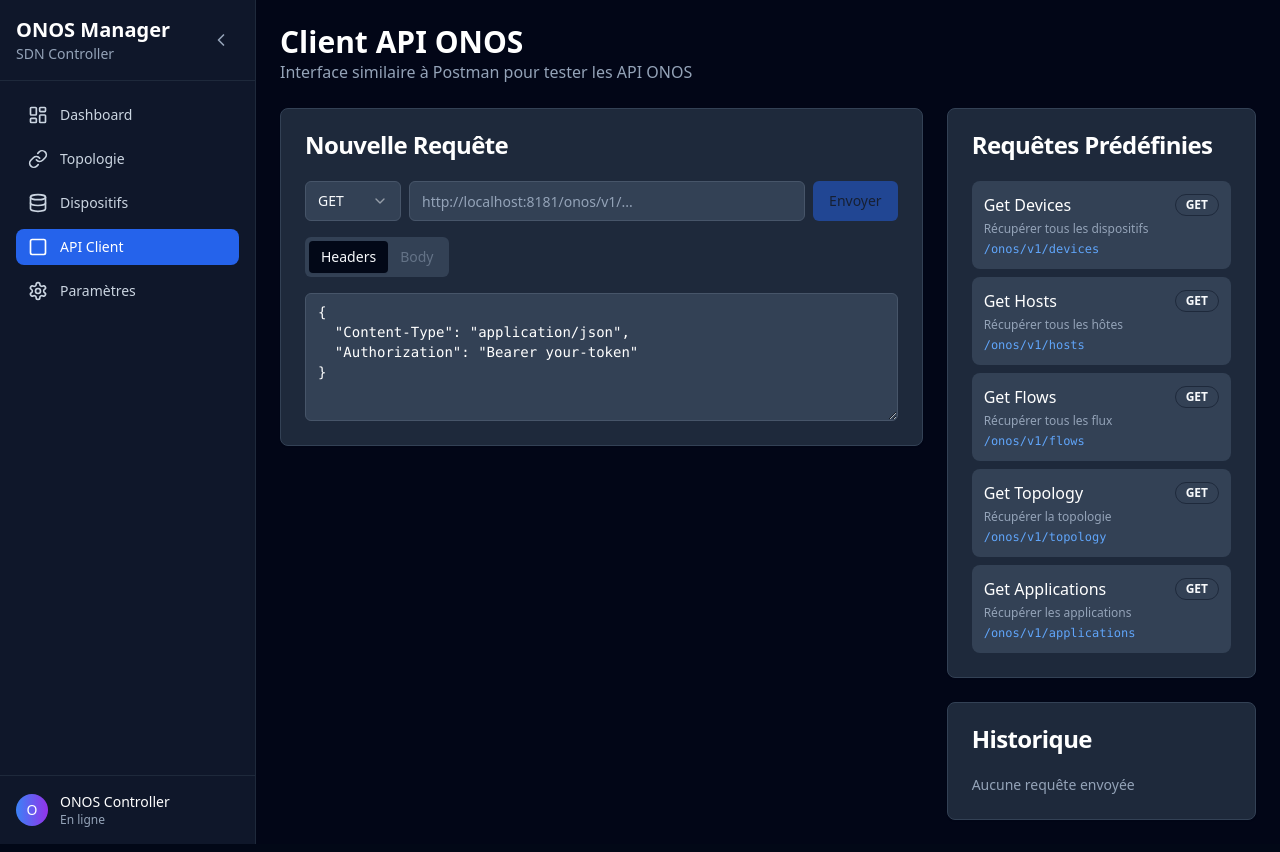
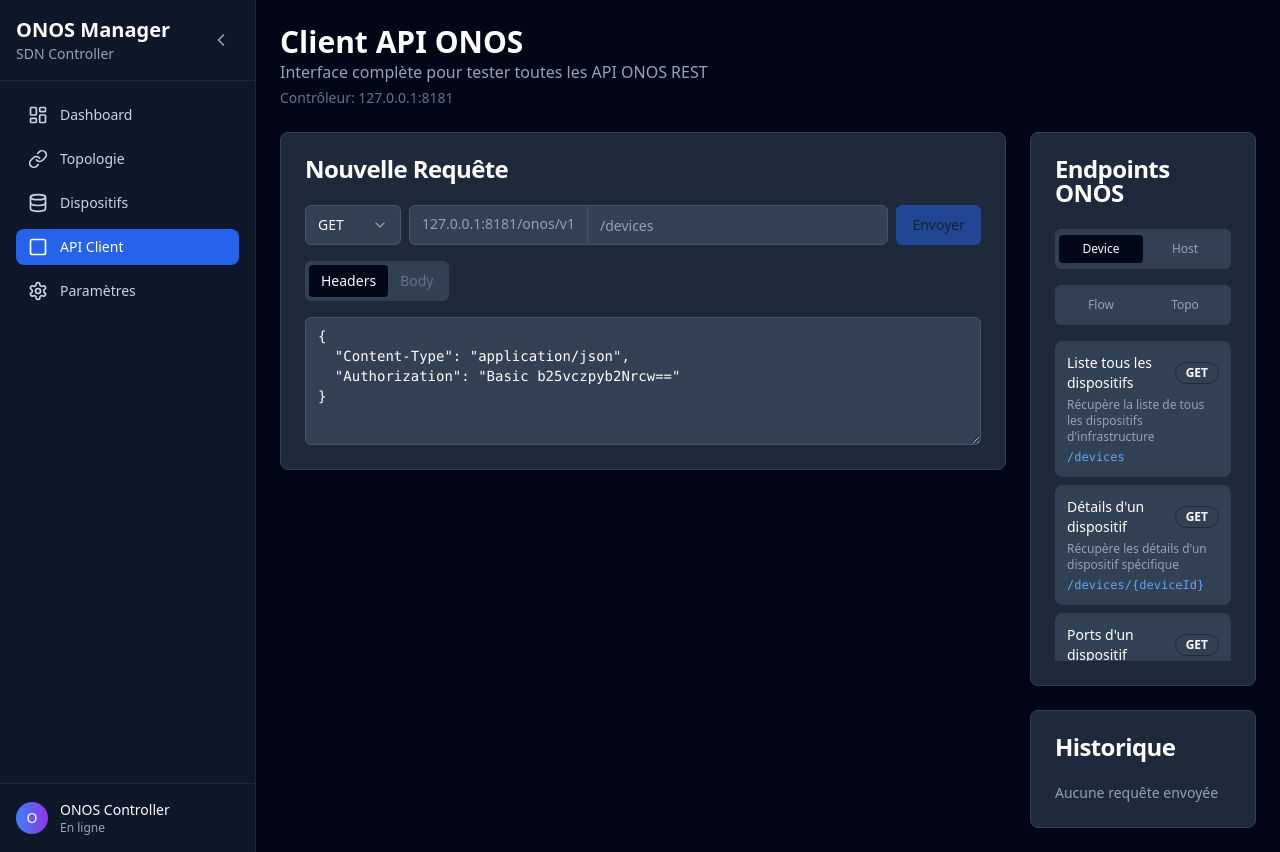
Before and after one commit to benyachchou/flow-topology-viewer, a React (Vite) app: page /api in a window 1280 px wide. Built offline with nearby package versions, Linux system fonts and the light colour scheme.

Commit message:
Add ONOS API endpoints
Implement API endpoints for various ONOS resources.

```diff
--- a/src/pages/ApiClient.tsx
+++ b/src/pages/ApiClient.tsx
@@ -1,5 +1,5 @@
 
-import { useState } from 'react';
+import { useState, useEffect } from 'react';
 import { Card, CardContent, CardHeader, CardTitle } from '@/components/ui/card';
 import { Button } from '@/components/ui/button';
 import { Input } from '@/components/ui/input';
@@ -8,42 +8,113 @@ import { Select, SelectContent, SelectItem, SelectTrigger, SelectValue } from '@
 import { Badge } from '@/components/ui/badge';
 import { Tabs, TabsContent, TabsList, TabsTrigger } from '@/components/ui/tabs';
 
-const predefinedRequests = [
-  { name: 'Get Devices', method: 'GET', url: '/onos/v1/devices', description: 'Récupérer tous les dispositifs' },
-  { name: 'Get Hosts', method: 'GET', url: '/onos/v1/hosts', description: 'Récupérer tous les hôtes' },
-  { name: 'Get Flows', method: 'GET', url: '/onos/v1/flows', description: 'Récupérer tous les flux' },
-  { name: 'Get Topology', method: 'GET', url: '/onos/v1/topology', description: 'Récupérer la topologie' },
-  { name: 'Get Applications', method: 'GET', url: '/onos/v1/applications', description: 'Récupérer les applications' },
-];
+const onosEndpoints = {
+  'Device': [
+    { name: 'Liste tous les dispositifs', method: 'GET', url: '/devices', description: 'Récupère la liste de tous les dispositifs d\'infrastructure' },
+    { name: 'Détails d\'un dispositif', method: 'GET', url: '/devices/{deviceId}', description: 'Récupère les détails d\'un dispositif spécifique' },
+    { name: 'Ports d\'un dispositif', method: 'GET', url: '/devices/{deviceId}/ports', description: 'Liste les ports d\'un dispositif spécifique' },
+    { name: 'Créer un dispositif', method: 'POST', url: '/devices', description: 'Crée un nouveau dispositif dans l\'inventaire' },
+    { name: 'Mettre à jour un dispositif', method: 'PUT', url: '/devices/{deviceId}', description: 'Met à jour un dispositif - attributs, disponibilité, maîtrise' },
+    { name: 'Supprimer un dispositif', method: 'DELETE', url: '/devices/{deviceId}', description: 'Supprime un dispositif de l\'inventaire' },
+  ],
+  'Link': [
+    { name: 'Liste tous les liens', method: 'GET', url: '/links', description: 'Récupère tous les liens d\'infrastructure' },
+    { name: 'Détails d\'un lien', method: 'GET', url: '/links?device={deviceId}&port={portNumber}&direction={direction}', description: 'Détails d\'un lien spécifique' },
+    { name: 'Créer un lien', method: 'POST', url: '/links', description: 'Crée un nouveau lien d\'infrastructure' },
+    { name: 'Mettre à jour un lien', method: 'PUT', url: '/links/{linkId}', description: 'Met à jour un lien - attributs, type' },
+    { name: 'Supprimer un lien', method: 'DELETE', url: '/links/{linkId}', description: 'Supprime un lien d\'infrastructure' },
+  ],
+  'Host': [
+    { name: 'Liste tous les hôtes', method: 'GET', url: '/hosts', description: 'Récupère tous les hôtes terminaux' },
+    { name: 'Détails d\'un hôte par ID', method: 'GET', url: '/hosts/{hostId}', description: 'Détails d\'un hôte spécifique par ID' },
+    { name: 'Détails d\'un hôte par MAC/VLAN', method: 'GET', url: '/hosts/{mac}/{vlan}', description: 'Détails d\'un hôte par adresse MAC et VLAN' },
+    { name: 'Créer un hôte', method: 'POST', url: '/hosts', description: 'Crée un nouveau hôte terminal' },
+    { name: 'Mettre à jour un hôte', method: 'PUT', url: '/hosts/{hostId}', description: 'Met à jour un hôte - attributs, IP, localisation' },
+    { name: 'Supprimer un hôte', method: 'DELETE', url: '/hosts/{hostId}', description: 'Supprime un hôte de l\'inventaire' },
+  ],
+  'Topology': [
+    { name: 'Vue d\'ensemble de la topologie', method: 'GET', url: '/topology', description: 'Aperçu de la topologie actuelle' },
+    { name: 'Clusters de topologie', method: 'GET', url: '/topology/clusters', description: 'Liste des clusters de topologie' },
+    { name: 'Détails d\'un cluster', method: 'GET', url: '/topology/clusters/{clusterId}', description: 'Aperçu d\'un cluster spécifique' },
+    { name: 'Dispositifs d\'un cluster', method: 'GET', url: '/topology/clusters/{clusterId}/devices', description: 'Dispositifs appartenant au cluster' },
+    { name: 'Liens d\'un cluster', method: 'GET', url: '/topology/clusters/{clusterId}/links', description: 'Liens appartenant au cluster' },
+    { name: 'Test broadcast', method: 'GET', url: '/topology/broadcast/{connectPoint}', description: 'Vérifier si le point permet le broadcast' },
+    { name: 'Test infrastructure', method: 'GET', url: '/topology/infrastructure/{connectPoint}', description: 'Vérifier si le point appartient à l\'infrastructure' },
+  ],
+  'Flow': [
+    { name: 'Tous les flux', method: 'GET', url: '/flows', description: 'Détails de tous les flux du système' },
+    { name: 'Flux d\'un dispositif', method: 'GET', url: '/flows/{deviceId}', description: 'Liste des flux appliqués au dispositif' },
+    { name: 'Détails d\'un flux', method: 'GET', url: '/flows/{deviceId}/{flowId}', description: 'Détails d\'un flux spécifique' },
+    { name: 'Créer un flux', method: 'POST', url: '/flows/{deviceId}', description: 'Crée une règle de flux sur le dispositif' },
+    { name: 'Créer des flux en lot', method: 'POST', url: '/flows/', description: 'Ajoute un lot de règles de flux' },
+    { name: 'Supprimer un flux', method: 'DELETE', url: '/flows/{deviceId}/{flowId}', description: 'Supprime une règle de flux' },
+    { name: 'Statistiques de lien', method: 'GET', url: '/statistics/flows/link/{linkId}', description: 'Statistiques agrégées pour tous les flux traversant un lien' },
+  ],
+  'Group': [
+    { name: 'Tous les groupes', method: 'GET', url: '/groups', description: 'Détails de tous les groupes du système' },
+    { name: 'Groupes d\'un dispositif', method: 'GET', url: '/groups/{deviceId}', description: 'Liste des groupes appliqués au dispositif' },
+    { name: 'Détails d\'un groupe', method: 'GET', url: '/groups/{deviceId}/{groupKey}', description: 'Détails d\'un groupe spécifique' },
+    { name: 'Créer un groupe', method: 'POST', url: '/groups/{deviceId}', description: 'Crée une entrée de groupe sur le dispositif' },
+    { name: 'Supprimer un groupe', method: 'DELETE', url: '/groups/{deviceId}/{groupKey}', description: 'Supprime une entrée de groupe' },
+  ],
+  'Application': [
+    { name: 'Toutes les applications', method: 'GET', url: '/applications', description: 'Liste de toutes les applications installées' },
+    { name: 'Détails d\'une application', method: 'GET', url: '/applications/{app-name}', description: 'Informations sur l\'application nommée' },
+    { name: 'Installer une application', method: 'POST', url: '/applications/', description: 'Installe une application via app.xml ou package ZIP' },
+    { name: 'Désinstaller une application', method: 'DELETE', url: '/applications/{app-name}', description: 'Désinstalle l\'application nommée' },
+    { name: 'Activer une application', method: 'POST', url: '/applications/{app-name}/active', description: 'Active l\'application nommée' },
+    { name: 'Désactiver une application', method: 'DELETE', url: '/applications/{app-name}/active', description: 'Désactive l\'application nommée' },
+    { name: 'IDs des applications', method: 'GET', url: '/applications/ids/', description: 'Liste de tous les applicationIds enregistrés' },
+  ],
+  'Configuration': [
+    { name: 'Toutes les configurations', method: 'GET', url: '/configuration', description: 'Liste de tous les composants actifs et leurs valeurs de configuration' },
+    { name: 'Configuration d\'un composant', method: 'GET', url: '/configuration/{component}', description: 'Valeurs de configuration pour un composant' },
+    { name: 'Ajouter une configuration', method: 'POST', url: '/configuration/{component}', description: 'Ajoute des valeurs de configuration à un composant' },
+    { name: 'Supprimer une configuration', method: 'DELETE', url: '/configuration/{component}', description: 'Supprime la configuration et restaure les valeurs par défaut' },
+  ]
+};
 
 export default function ApiClient() {
   const [method, setMethod] = useState('GET');
   const [url, setUrl] = useState('');
-  const [headers, setHeaders] = useState('{\n  "Content-Type": "application/json",\n  "Authorization": "Bearer your-token"\n}');
+  const [headers, setHeaders] = useState('{\n  "Content-Type": "application/json",\n  "Authorization": "Basic b25vczpyb2Nrcw=="\n}');
   const [body, setBody] = useState('');
   const [response, setResponse] = useState(null);
   const [loading, setLoading] = useState(false);
   const [history, setHistory] = useState([]);
+  const [controllerConfig, setControllerConfig] = useState({ ip: '127.0.0.1', port: '8181' });
+  const [selectedCategory, setSelectedCategory] = useState('Device');
+
+  useEffect(() => {
+    // Charger la configuration du contrôleur depuis les paramètres
+    const savedSettings = localStorage.getItem('onosSettings');
+    if (savedSettings) {
+      const settings = JSON.parse(savedSettings);
+      setControllerConfig({
+        ip: settings.controllerIp || '127.0.0.1',
+        port: settings.controllerPort || '8181'
+      });
+    }
+  }, []);
+
+  const buildFullUrl = (endpoint) => {
+    return `http://${controllerConfig.ip}:${controllerConfig.port}/onos/v1${endpoint}`;
+  };
 
   const handleSendRequest = async () => {
     setLoading(true);
 
-    // Simulation d'une requête API
+    // Simulation d'une requête API réelle
     setTimeout(() => {
       const mockResponse = {
         status: 200,
         statusText: 'OK',
         headers: {
           'content-type': 'application/json',
-          'x-response-time': '45ms'
+          'x-response-time': `${Math.floor(Math.random() * 100) + 20}ms`,
+          'server': 'ONOS REST API'
         },
-        data: {
-          devices: [
-            { id: 'of:0000000000000001', type: 'SWITCH', available: true },
-            { id: 'of:0000000000000002', type: 'SWITCH', available: true }
-          ],
-          timestamp: new Date().toISOString()
-        }
+        data: generateMockData(url, method)
       };
 
       setResponse(mockResponse);
@@ -52,14 +123,46 @@ export default function ApiClient() {
       const newHistoryItem = {
         id: Date.now(),
         method,
-        url,
+        url: buildFullUrl(url),
         timestamp: new Date().toISOString(),
         status: mockResponse.status
       };
 
       setHistory(prev => [newHistoryItem, ...prev.slice(0, 9)]);
       setLoading(false);
-    }, 1000);
+    }, Math.random() * 1000 + 500);
+  };
+
+  const generateMockData = (endpoint, method) => {
+    if (endpoint.includes('/devices')) {
+      return {
+        devices: [
+          { id: 'of:0000000000000001', type: 'SWITCH', available: true, role: 'MASTER', mfr: 'Open vSwitch', hw: '2.13.3', sw: '2.13.3' },
+          { id: 'of:0000000000000002', type: 'SWITCH', available: true, role: 'MASTER', mfr: 'Open vSwitch', hw: '2.13.3', sw: '2.13.3' }
+        ]
+      };
+    } else if (endpoint.includes('/hosts')) {
+      return {
+        hosts: [
+          { id: '00:00:00:00:00:01/None', mac: '00:00:00:00:00:01', vlan: 'None', ipAddresses: ['10.0.0.1'], locations: ['of:0000000000000001/1'] },
+          { id: '00:00:00:00:00:02/None', mac: '00:00:00:00:00:02', vlan: 'None', ipAddresses: ['10.0.0.2'], locations: ['of:0000000000000002/1'] }
+        ]
+      };
+    } else if (endpoint.includes('/flows')) {
+      return {
+        flows: [
+          { id: '1', deviceId: 'of:0000000000000001', priority: 40000, timeout: 0, bytes: 1024, packets: 12, treatment: { instructions: [{ type: 'OUTPUT', port: 'CONTROLLER' }] } }
+        ]
+      };
+    } else if (endpoint.includes('/topology')) {
+      return {
+        time: Date.now(),
+        devices: 3,
+        links: 3,
+        clusters: 1
+      };
+    }
+    return { message: `Réponse simulée pour ${method} ${endpoint}`, timestamp: new Date().toISOString() };
   };
 
   const loadPredefinedRequest = (request) => {
@@ -84,13 +187,16 @@ export default function ApiClient() {
       <div className="flex items-center justify-between">
         <div>
           <h1 className="text-3xl font-bold text-white">Client API ONOS</h1>
-          <p className="text-slate-400">Interface similaire à Postman pour tester les API ONOS</p>
+          <p className="text-slate-400">Interface complète pour tester toutes les API ONOS REST</p>
+          <p className="text-sm text-slate-500 mt-1">
+            Contrôleur: {controllerConfig.ip}:{controllerConfig.port}
+          </p>
         </div>
       </div>
 
-      <div className="grid grid-cols-1 lg:grid-cols-3 gap-6">
+      <div className="grid grid-cols-1 lg:grid-cols-4 gap-6">
         {/* Interface de requête */}
-        <div className="lg:col-span-2 space-y-6">
+        <div className="lg:col-span-3 space-y-6">
           <Card className="bg-slate-800 border-slate-700">
             <CardHeader>
               <CardTitle className="text-white">Nouvelle Requête</CardTitle>
@@ -109,12 +215,17 @@ export default function ApiClient() {
                     <SelectItem value="DELETE">DELETE</SelectItem>
                   </SelectContent>
                 </Select>
+                <div className="flex-1 flex">
+                  <span className="bg-slate-700 border border-slate-600 border-r-0 px-3 py-2 text-sm text-slate-400 rounded-l-md">
+                    {controllerConfig.ip}:{controllerConfig.port}/onos/v1
+                  </span>
                   <Input
-                  placeholder="http://localhost:8181/onos/v1/..."
+                    placeholder="/devices"
                     value={url}
                     onChange={(e) => setUrl(e.target.value)}
-                  className="flex-1 bg-slate-700 border-slate-600 text-white"
+                    className="rounded-l-none bg-slate-700 border-slate-600 text-white"
                   />
+                </div>
                 <Button
                   onClick={handleSendRequest}
                   disabled={loading || !url}
@@ -175,7 +286,7 @@ export default function ApiClient() {
                   </TabsList>
 
                   <TabsContent value="response" className="mt-4">
-                    <pre className="bg-slate-900 p-4 rounded-lg text-sm text-green-400 overflow-x-auto">
+                    <pre className="bg-slate-900 p-4 rounded-lg text-sm text-green-400 overflow-x-auto max-h-96">
                       {JSON.stringify(response.data, null, 2)}
                     </pre>
                   </TabsContent>
@@ -191,29 +302,44 @@ export default function ApiClient() {
           )}
         </div>
 
-        {/* Sidebar avec requêtes prédéfinies et historique */}
+        {/* Sidebar avec endpoints ONOS */}
         <div className="space-y-6">
           <Card className="bg-slate-800 border-slate-700">
             <CardHeader>
-              <CardTitle className="text-white">Requêtes Prédéfinies</CardTitle>
+              <CardTitle className="text-white">Endpoints ONOS</CardTitle>
             </CardHeader>
-            <CardContent className="space-y-2">
-              {predefinedRequests.map((request, index) => (
+            <CardContent>
+              <Tabs value={selectedCategory} onValueChange={setSelectedCategory}>
+                <TabsList className="grid w-full grid-cols-2 bg-slate-700 mb-4">
+                  <TabsTrigger value="Device" className="text-xs">Device</TabsTrigger>
+                  <TabsTrigger value="Host" className="text-xs">Host</TabsTrigger>
+                </TabsList>
+                <TabsList className="grid w-full grid-cols-2 bg-slate-700 mb-4">
+                  <TabsTrigger value="Flow" className="text-xs">Flow</TabsTrigger>
+                  <TabsTrigger value="Topology" className="text-xs">Topo</TabsTrigger>
+                </TabsList>
+
+                {Object.entries(onosEndpoints).map(([category, endpoints]) => (
+                  <TabsContent key={category} value={category} className="space-y-2 max-h-80 overflow-y-auto">
+                    {endpoints.map((request, index) => (
                       <div
                         key={index}
                         className="p-3 bg-slate-700 rounded-lg cursor-pointer hover:bg-slate-600 transition-colors"
                         onClick={() => loadPredefinedRequest(request)}
                       >
                         <div className="flex items-center justify-between mb-1">
-                    <span className="text-white font-medium">{request.name}</span>
+                          <span className="text-white font-medium text-sm">{request.name}</span>
                           <Badge variant="outline" className="text-xs">
                             {request.method}
                           </Badge>
                         </div>
-                  <p className="text-xs text-slate-400">{request.description}</p>
-                  <p className="text-xs text-blue-400 font-mono mt-1">{request.url}</p>
+                        <p className="text-xs text-slate-400 mb-1">{request.description}</p>
+                        <p className="text-xs text-blue-400 font-mono">{request.url}</p>
                       </div>
                     ))}
+                  </TabsContent>
+                ))}
+              </Tabs>
             </CardContent>
           </Card>
 
@@ -221,7 +347,7 @@ export default function ApiClient() {
             <CardHeader>
               <CardTitle className="text-white">Historique</CardTitle>
             </CardHeader>
-            <CardContent className="space-y-2">
+            <CardContent className="space-y-2 max-h-60 overflow-y-auto">
               {history.length === 0 ? (
                 <p className="text-slate-400 text-sm">Aucune requête envoyée</p>
               ) : (
@@ -233,7 +359,7 @@ export default function ApiClient() {
                         {item.status}
                       </Badge>
                     </div>
-                    <p className="text-xs text-slate-400 font-mono mt-1">{item.url}</p>
+                    <p className="text-xs text-slate-400 font-mono mt-1 truncate">{item.url}</p>
                     <p className="text-xs text-slate-500">{new Date(item.timestamp).toLocaleTimeString()}</p>
                   </div>
                 ))
```
Lines whose indentation alone changed are shown as unchanged.
